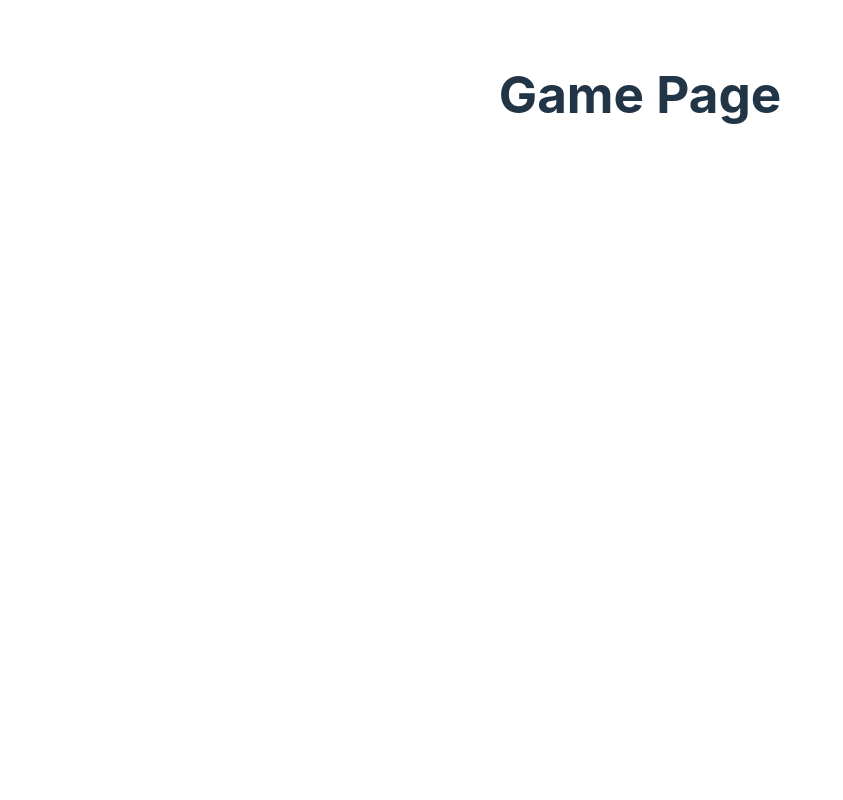
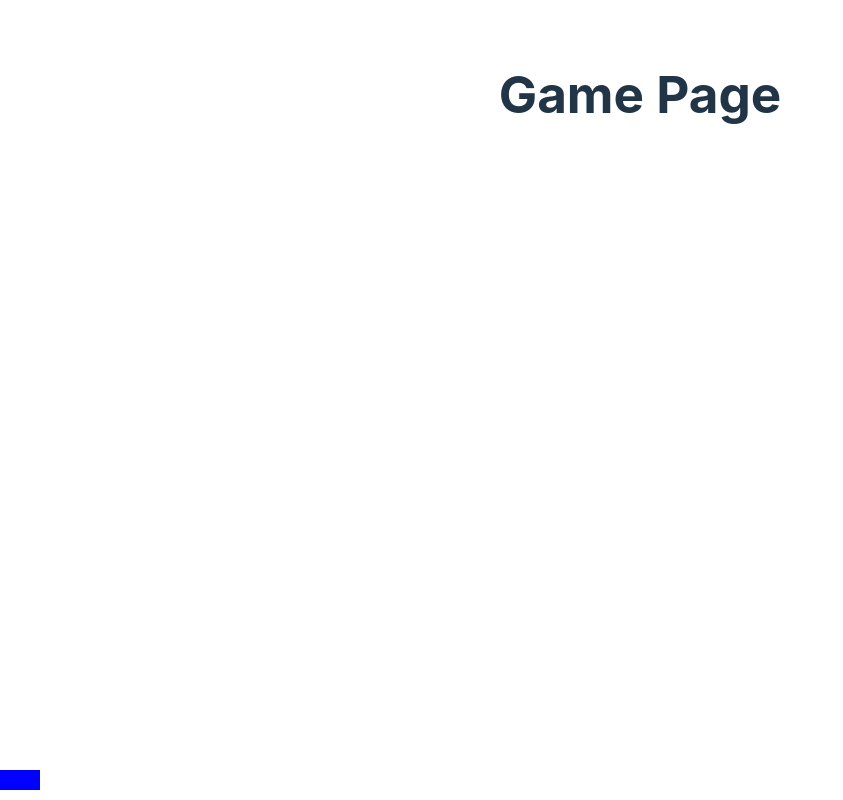
Before and after one commit to FatihFzl/Ball_Game_Client, a React (Vite) app: page /game in a window 1280 px wide. Shown: the whole page, without its empty margins (0-843 px from the left). Built offline with nearby package versions, Linux system fonts and the light colour scheme.

Commit message:
Character Bar

```diff
--- a/src/Pages/game.tsx
+++ b/src/Pages/game.tsx
@@ -1,9 +1,11 @@
-import React from "react";
+
+import Character from "../components/Character";
 
 const Game = () => {
     return (
         <div>
             <h1>Game Page</h1>
+            <Character/>
         </div>
     );
 };
--- /dev/null
+++ b/src/components/Character.tsx
@@ -0,0 +1,45 @@
+import  { useState, useEffect } from "react";
+
+export default function Character() {
+  const [position, setPosition] = useState(0);
+
+
+
+  const handleKeyDown = (event: KeyboardEvent) => {
+    var cubuk = document.getElementById("cubuk");
+    console.log("+",cubuk?.getBoundingClientRect() );
+    console.log("Positon", position);
+    const step = 10;
+
+    setPosition((prevPosition) => {
+      if (event.key === "ArrowRight") {
+        return  Math.min(prevPosition + step,1180);
+      } else if (event.key === "ArrowLeft") {
+        return Math.max(prevPosition - step, 0);
+      }
+      return prevPosition;
+    });
+  };
+
+  useEffect(() => {
+    window.addEventListener("keydown", handleKeyDown);
+    return () => {
+      window.removeEventListener("keydown", handleKeyDown);
+    };
+  }, []);
+
+  return (
+    <div>
+      <div id = "cubuk"
+        style={{
+          position: "absolute",
+          left: `${position}px`,
+          bottom: "10px",
+          width: "40px",
+          height: "20px",
+          backgroundColor: "blue",
+        }}
+      ></div>
+    </div>
+  );
+}
```
Also changed, not shown: src/components/Player.tsx (line endings or trailing spaces).
